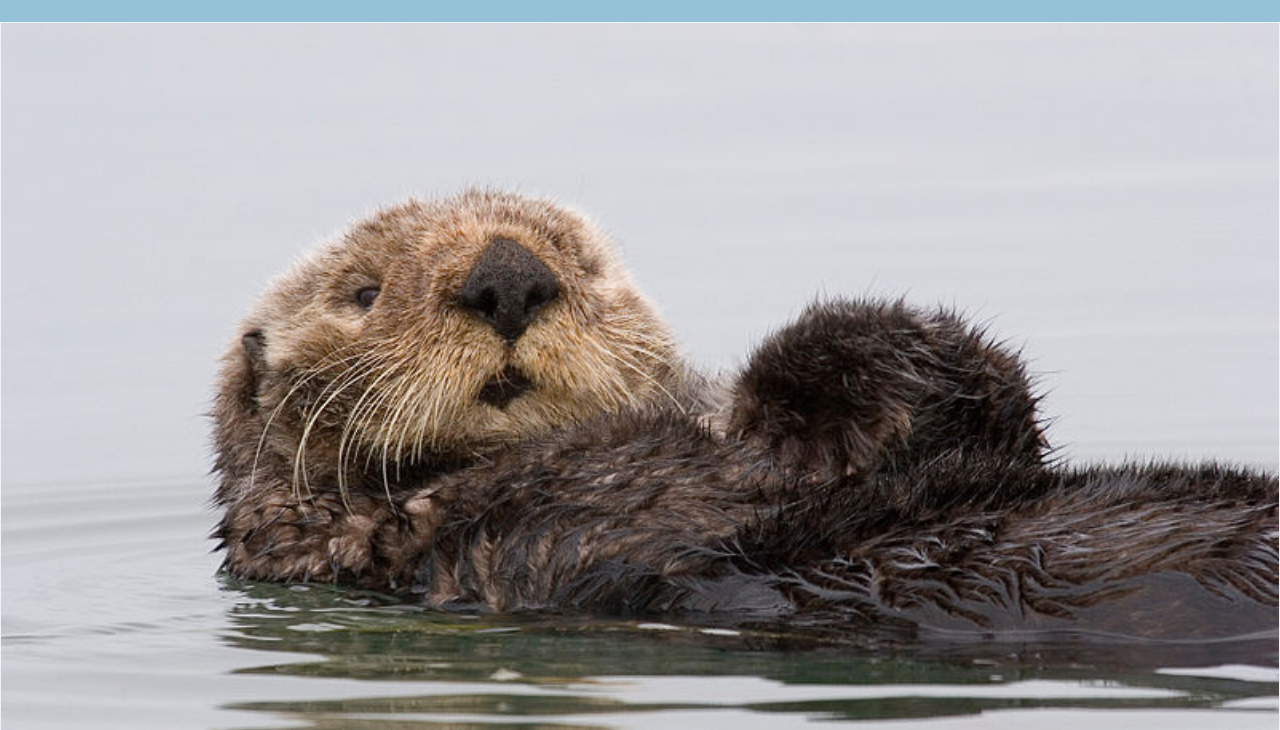
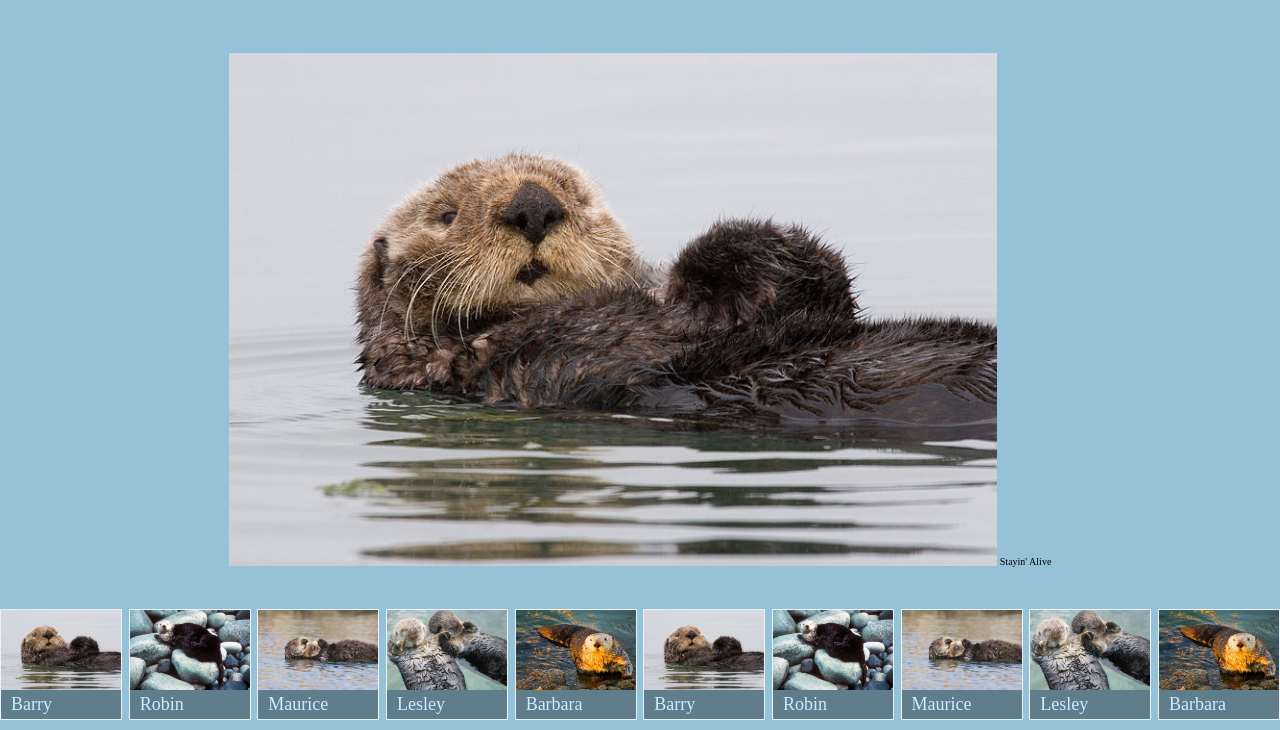
Before and after one commit to elasanchez/ottergram, a plain HTML site: page index.html in a window 1280 px wide. Shown: the part 70-800 px from the top of the page. Drawn offline with nearby package versions, Linux system fonts and the light colour scheme.

Commit message:
added stylesheet for previous flex functionality

```diff
--- a/index.html
+++ b/index.html
@@ -13,10 +13,10 @@
 
 <body>
   <header class="main-header">
-    <h1 class = "logo-text" >Ottergram</h1>
+    <h1 class="logo-text">Ottergram</h1>
   </header>
   <main class="main-content">
-  <ul class ="thumbnail-list">
+    <ul class="thumbnail-list">
       <li class="thumbnail-item">
         <a href="#">
             <img class ="thumbnail-image" src="img/otter1.jpg" alt="Barry the Otter">
@@ -80,8 +80,10 @@
     </ul>
 
     <div class="detail-image-container">
+      <div class="detail-image-frame">
         <img class="detail-image" src="img/otter1.jpg" alt="">
         <span class="detail-image-title">Stayin' Alive</span>
+      </div>
     </div>
   </main>
 </body>
--- a/stylesheets/styles.css
+++ b/stylesheets/styles.css
@@ -25,8 +25,22 @@ a
  text-decoration: none;
 }
 
+.main-header
+{
+  flex: 0 1 auto;
+}
+
+/*  Grouping selectors and not inherited properties*/
+html, body
+{
+  height: 100%;
+}
+
 body
 {
+  /* Turn body container layout to be flex box */
+  display: flex;
+  flex-direction: column;
   /* Set font size for all text in body*/
   font-size: 10px;
   background: rgb(149, 194, 215);
@@ -40,7 +54,12 @@ body
   font-family: lakeshore;
   font-size: 37px;
 }
-
+.main-content
+{
+  flex: 1 1 auto;
+  display: flex;
+  flex-direction: column;
+}
 .thumbnail-title
 {
   background: rgb(96, 125, 139);
@@ -63,24 +82,56 @@ body
    /* Allows the image to resize proportional to the window*/
   width: 100%;
 }
-
+/* Luigi sanchez */
 /* li + li  would work
 this is called the Adjacent Selector (+), child selector (>), decendent selector uses space, and sibling selector (~)*/
-.thumbnail-item + .thumbnail-item
+
+/* THIS IS NO LONGER NEEDED
+ .thumbnail-item + .thumbnail-item
 {
 margin-top: 10px;
-/*margin-bottom: 10px;*/
-}
+margin-bottom: 10px;
+} */
 
 .thumbnail-item
 {
-  /* Display: block removes the bullets*/
-  display: block;
-  border: 1px solid rgb(100%, 100%, 100%);
+  /* Display: block removes the bullets
+  Display block acts like a block but doesn't do linebreak
+
+  Display property tells the browser how an element should flow in the layout.*/
+
+  display:inline-block;
+  min-width: 120px;
+  max-width: 120px;
+  border: 1px solid rgb(100%, 100%, 100%, 0.8);
   border: 1px solid rgba(100%, 100%, 100%, 0.8);
 }
 .thumbnail-list
 {
+  flex: 0 1 auto;
+  order: 2;
+  display: flex;
+  justify-content: space-between;
   list-style: none;
   padding: 0;
+
+  white-space: nowrap;
+  /* Allows thumbnail list to have a scroll bar*/
+  overflow-x: auto;
 }
+
+.detail-image-container
+{
+  flex: 1 1 auto;
+  display:flex;
+  justify-content: center;
+  align-items: center;
+}
+.detail-image-frame
+{
+  text-align: center;
+}
+.detail-image
+{
+  width: 90%;
+}
```
Lines whose indentation alone changed are shown as unchanged.
